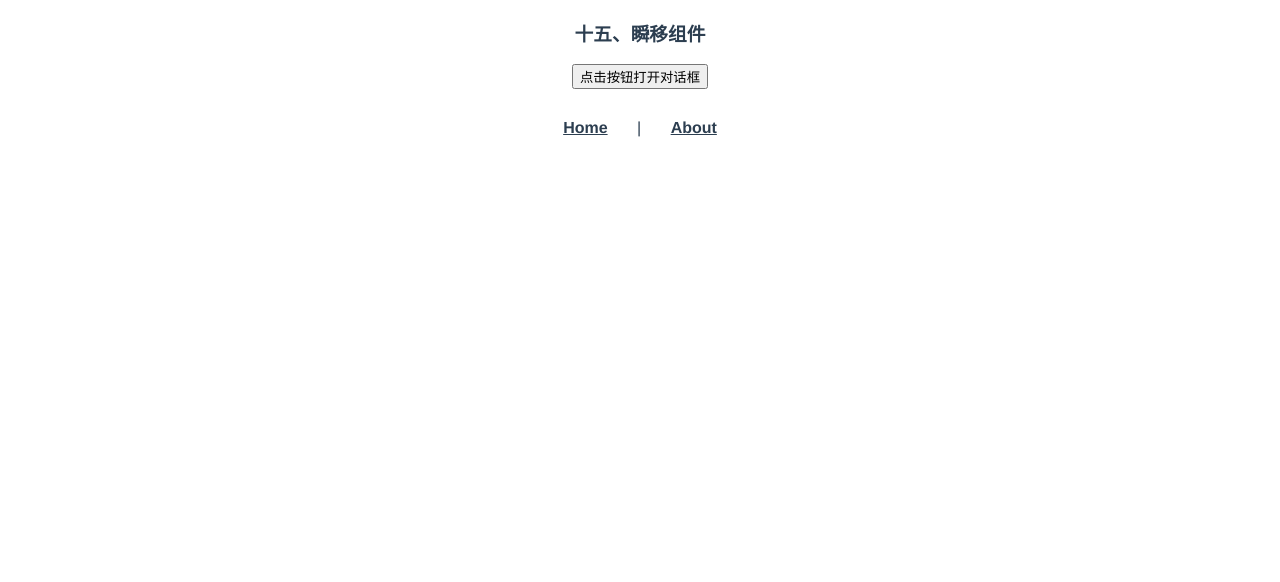
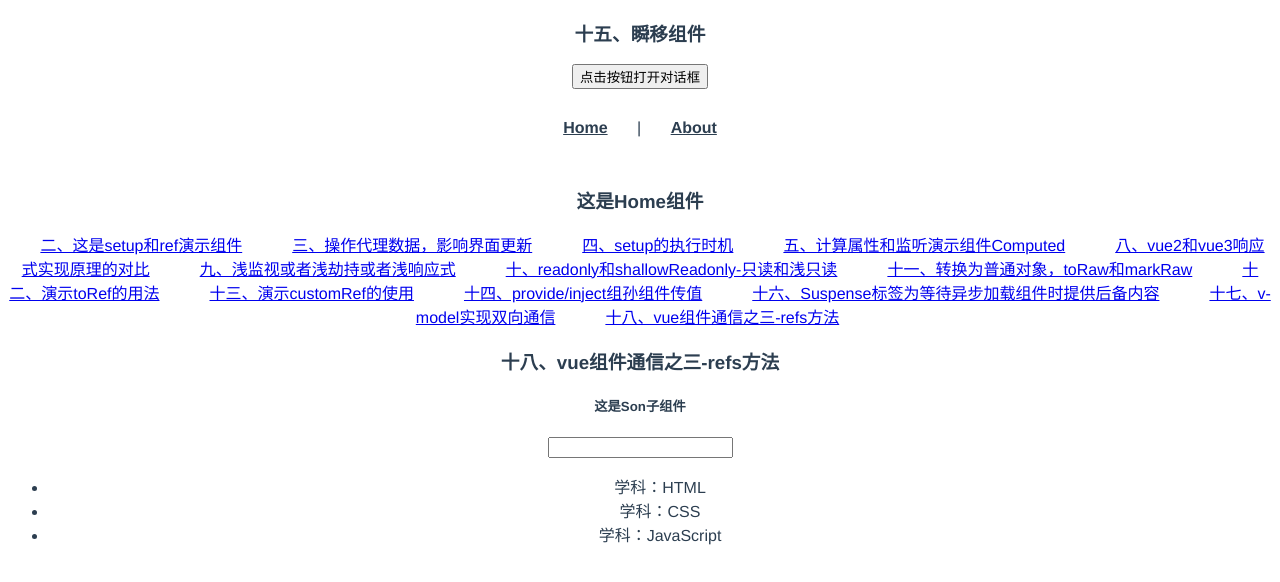
Before and after one commit to bcygsws/vue3_learn, a Vue app: page /#/home/refs_comu in a window 1280 px wide. Shown: the top 582 px of the page. Built offline with nearby package versions, Linux system fonts and the light colour scheme.

Commit message:
:art: 使用re和模板中的同名ref,实现子组件向父组件传值

```diff
--- /dev/null
+++ b/src/components/refs_comu/MyFat.vue
@@ -0,0 +1,26 @@
+<template>
+  <div>
+    <h3>十八、vue组件通信之三-refs方法</h3>
+    <MySon ref="childRef"></MySon>
+    <ul>
+    <!-- ?.表示子组件创建完成了，再获取childRef.list -->
+      <li v-for="(item, index) in childRef?.list" :key="index">
+        学科：{{ item }}
+      </li>
+    </ul>
+  </div>
+</template>
+
+<script lang="ts" setup>
+/**
+ *
+ * 子组件向父组件传值的一种方式
+ *
+ *
+ */
+import { ref } from 'vue';
+// 引入子组件
+import MySon from './MySon.vue';
+const childRef = ref(null);
+</script>
+<style scoped lang="less"></style>
--- /dev/null
+++ b/src/components/refs_comu/MySon.vue
@@ -0,0 +1,21 @@
+<template>
+  <div>
+    <h5>这是Son子组件</h5>
+    <input type="text" v-model="txt" @keyup.enter="handleChange" />
+  </div>
+</template>
+
+<script lang="ts" setup>
+import { ref, defineExpose } from 'vue';
+const list = ref(['HTML', 'CSS', 'JavaScript']);
+const txt = ref('');
+const handleChange = () => {
+  list.value.unshift(txt.value);
+  // 清空文本框
+  txt.value = '';
+};
+// setup组件默认是关闭的，如果通过模板ref获取组件的公开实例，不会暴露任何在<script setup>中的声明，如果需要暴露，
+// 需要使用defineExpose
+defineExpose({ list });
+</script>
+<style scoped lang="less"></style>
--- a/src/router/index.ts
+++ b/src/router/index.ts
@@ -19,6 +19,7 @@ import CustomRef from '../components/custom_ref/CustomRef.vue';
 import Sus from '../components/suspense/Sus.vue';
 import Father from '../components/v_model/Father.vue';
 import ProInj from '../components/provide_inject/ProInj.vue';
+import MyFat from '../components/refs_comu/MyFat.vue';
 const routes: Array<RouteRecordRaw> = [
   {
     path: '/',
@@ -76,6 +77,10 @@ const routes: Array<RouteRecordRaw> = [
       {
         path: '/home/v_model',
         component: Father
+      },
+      {
+        path:"/home/refs_comu",
+        component:MyFat
       }
     ]
   },
--- a/src/views/Home.vue
+++ b/src/views/Home.vue
@@ -33,6 +33,7 @@
     >十六、Suspense标签为等待异步加载组件时提供后备内容</router-link
   >
   <router-link to="/home/v_model">十七、v-model实现双向通信</router-link>
+  <router-link to="/home/refs_comu">十八、vue组件通信之三-refs方法</router-link>
   <router-view></router-view>
 </template>
 
```
